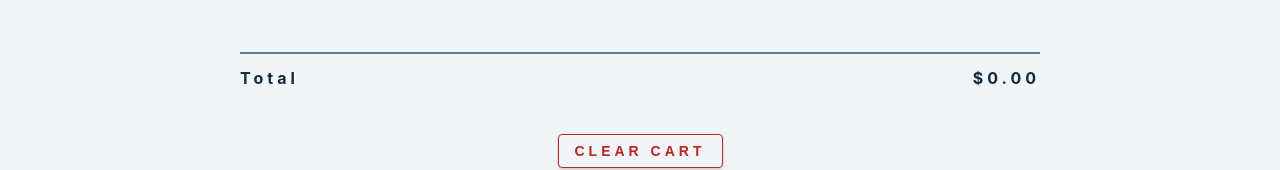
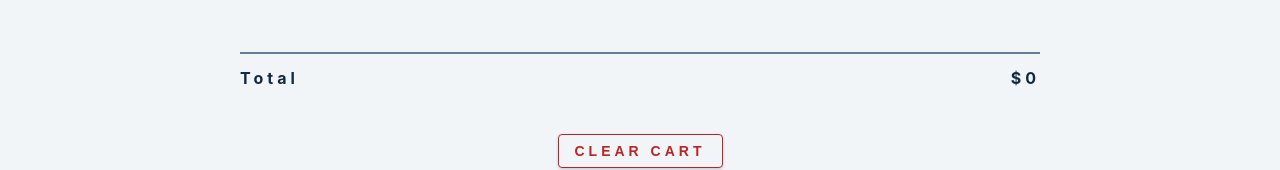
Before and after one commit to mohamedfazilk/cart-app, a React (Create React App) app: page / in a window 1280 px wide. Shown: the part 546-716 px from the top of the page. Built offline with nearby package versions, Linux system fonts and the light colour scheme.

Commit message:
place total Globalcontext in the cart container

```diff
--- a/src/CartContainer.js
+++ b/src/CartContainer.js
@@ -3,7 +3,7 @@ import CartItem from './Cartitem'
 import { useGlobalContext } from './Context'
 
 const CartContainer = () => {
-  const { cart } = useGlobalContext()
+  const { cart,total } = useGlobalContext()
   if (cart.length === 0) {
     return (
       <section className='cart'>
@@ -32,7 +32,7 @@ const CartContainer = () => {
         <hr />
         <div className='cart-total'>
           <h4>
-            total <span>$0.00</span>
+            total <span>${total}</span>
           </h4>
         </div>
         <button
```
